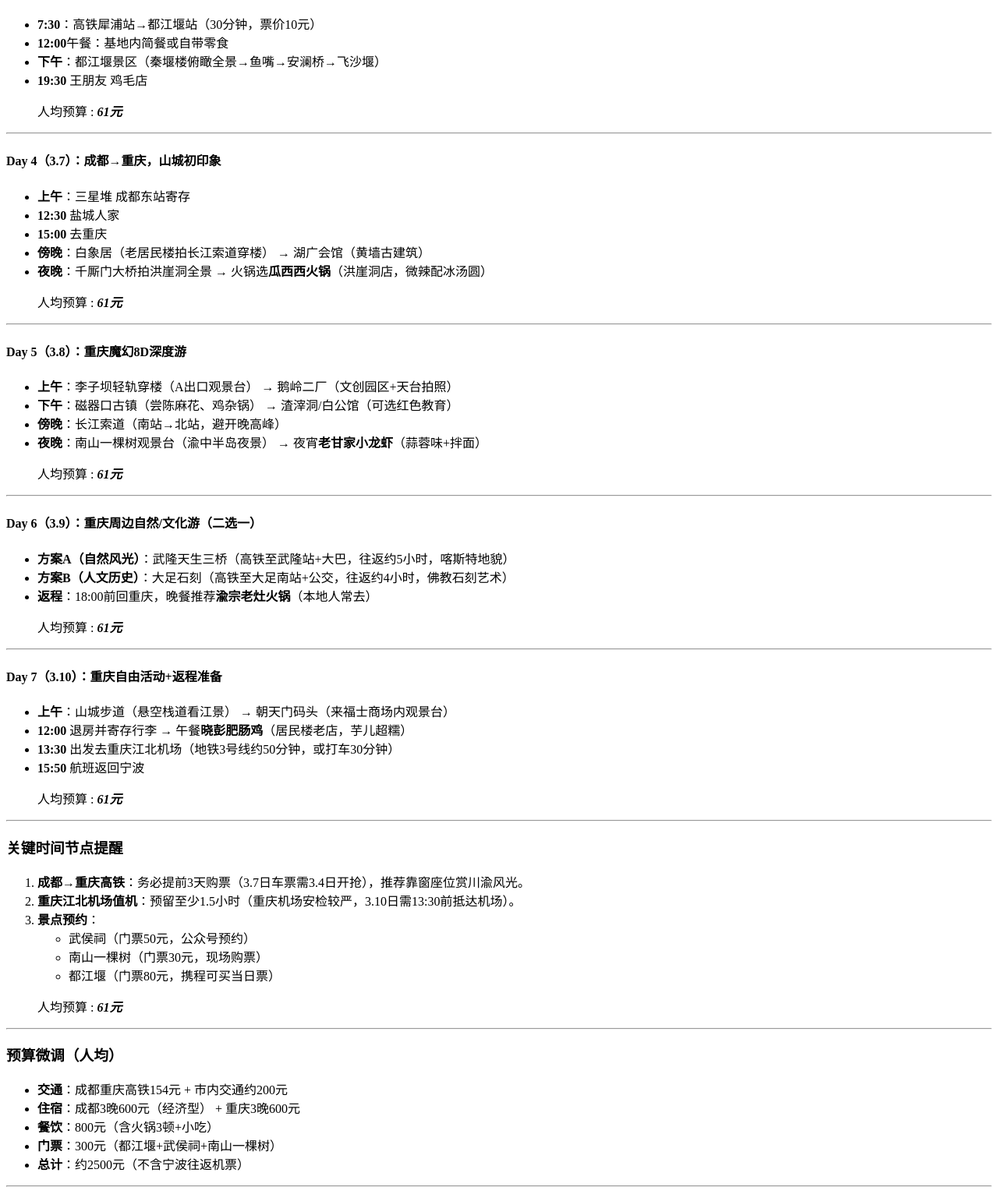
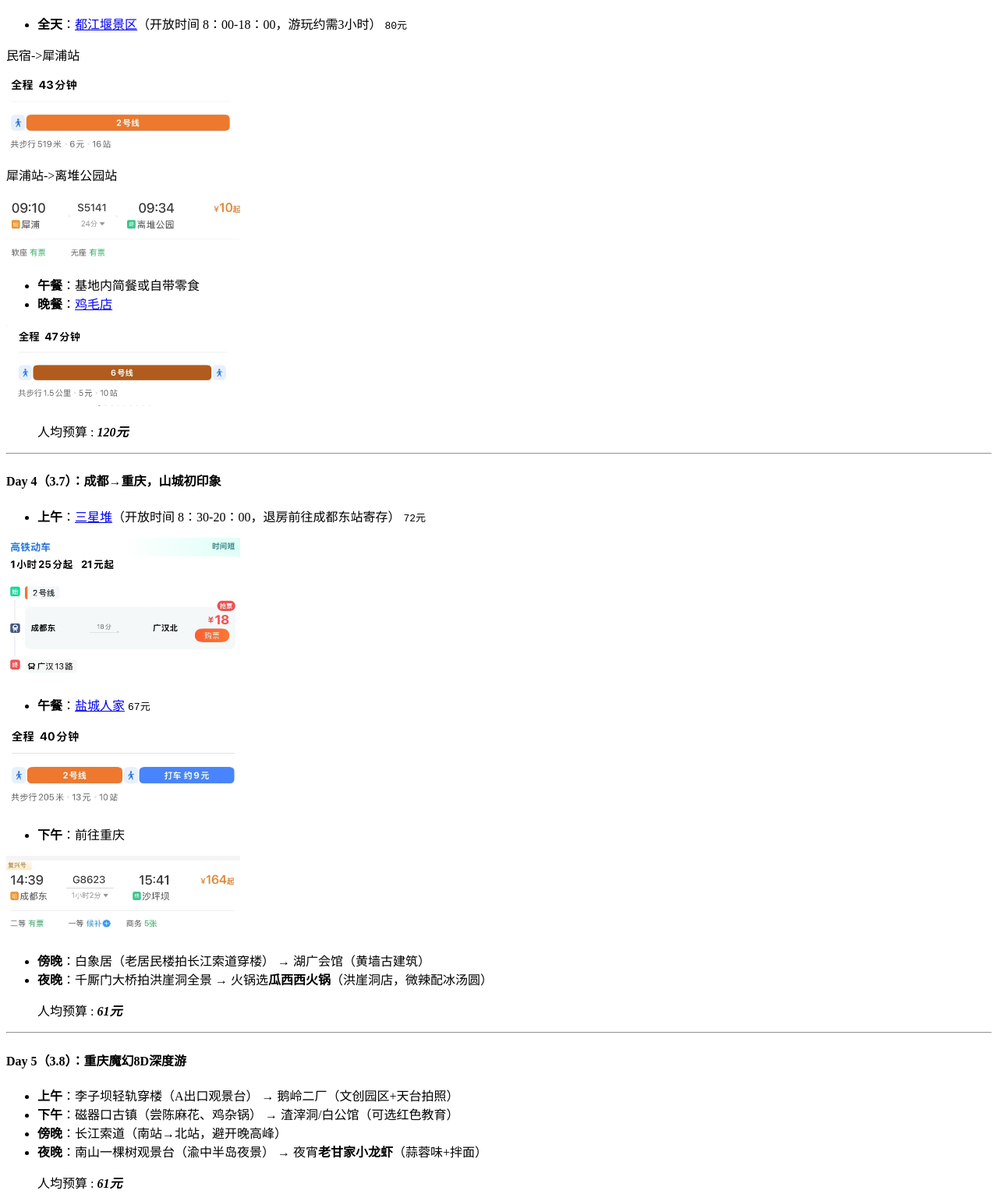
Before and after one commit to 3ggoxie/3ggoxie.github.io, an Astro site: page /posts/guide in a window 1280 px wide. Shown: the part 1480-3012 px from the top of the page at 78% size. Built offline with nearby package versions, Linux system fonts and the light colour scheme; Astro itself is replaced by a stand-in of ours.

Commit message:
finish chengdu

```diff
--- a/src/pages/posts/guide.mdx
+++ b/src/pages/posts/guide.mdx
@@ -22,9 +22,7 @@
 
 #### **Day 2（3.5）：熊猫基地+武侯祠**
 - **上午**：<a href="https://sub6591331.c.jkxds.net/panda/index">成都大熊猫繁育研究基地</a>（入园时间：8：00-12：00）`55元`
-<a href="https://surl.amap.com/BVeUUTL1vbJo">
-    <img src="/images/熊猫.jpg" alt="subway" title="由瑶多多民宿前往熊猫基地" width="300"/>
-</a>
+<a href="https://surl.amap.com/BVeUUTL1vbJo"><img src="/images/熊猫.jpg" alt="subway" title="由瑶多多民宿前往熊猫基地" width="300"/></a>
 - **午餐**：<a href="https://m.dianping.com/shopshare/laO8gFTojHrPqKfT?msource=Appshare2021&utm_source=shop_share&shoptype=10&shopcategoryid=4467&cityid=8&isoversea=0">永乐饭店</a> `62元`
 <br/>
 <a href="https://surl.amap.com/BVeUUTL1vbJo">
@@ -45,17 +43,32 @@
 ---
 
 #### **Day 3（3.6）：都江堰一日游**
-- **7:30**：高铁犀浦站→都江堰站（30分钟，票价10元）
-- **12:00**午餐：基地内简餐或自带零食
-- **下午**：都江堰景区（秦堰楼俯瞰全景→鱼嘴→安澜桥→飞沙堰）
-- **19:30** 王朋友 鸡毛店
-> 人均预算 : ***61元***
+
+- **全天**：<a href="http://ticket.djy517.com/weixin-smg/#/pages/main_v3/goods?categoryId=2">都江堰景区</a>（开放时间 8：00-18：00，游玩约需3小时） `80元`
+
+民宿->犀浦站
+<a href="https://surl.amap.com/rFaz2EBCa9g"><img src="/images/旅馆犀浦站.jpg" alt="subway" title="由民宿前往犀浦站" width="300"/></a>
+犀浦站->离堆公园站
+<a href="https://kyfw.12306.cn/otn/leftTicket/init?linktypeid=dc&fs=%E7%8A%80%E6%B5%A6,XIW&ts=%E7%A6%BB%E5%A0%86%E5%85%AC%E5%9B%AD,INW&date=2025-02-19&flag=N,N,Y"><img src="/images/犀浦到离堆.jpg" alt="railway" title="由犀浦站前往离堆公园站" width="300"/></a>
+
+- **午餐**：基地内简餐或自带零食
+- **晚餐**：<a href="https://m.dianping.com/shopshare/l7GGkNDq6Knpd8RA?msource=Appshare2021&utm_source=shop_share&shoptype=10&shopcategoryid=4467&cityid=8&isoversea=0">鸡毛店</a>
+
+<a href="https://surl.amap.com/tzBjMXzq1Gq"><img src="/images/鸡毛店.jpg" alt="subway" title="由犀浦站前往鸡毛店" width="300"/></a>
+
+> 人均预算 : ***120元***
 ---
 
 #### **Day 4（3.7）：成都→重庆，山城初印象**
-- **上午**：三星堆 成都东站寄存
-- **12:30** 盐城人家
-- **15:00** 去重庆
+- **上午**：<a href="https://www.sxd.cn/">三星堆</a>（开放时间 8：30-20：00，退房前往成都东站寄存） `72元`
+<a href="https://surl.amap.com/un52AF71j8LV"><img src="/images/去三星堆.jpg" alt="subway/railway/bus" title="由民宿前往三星堆博物馆" width="300"/></a>
+
+- **午餐**：<a href="https://m.dianping.com/shopshare/k4Bvn9RZlHSocxZT?msource=Appshare2021&utm_source=shop_share&shoptype=10&shopcategoryid=4467&cityid=8&isoversea=0">盐城人家</a> `67元`
+<a href="https://surl.amap.com/uN5YgIJrdLF"><img src="/images/盐城人家吃饭.jpg" alt="subway/railway/bus" title="由民宿前往三星堆博物馆" width="300"/></a>
+
+- **下午**：前往重庆
+<a href="https://kyfw.12306.cn/otn/leftTicket/init?linktypeid=dc&fs=%E6%88%90%E9%83%BD%E4%B8%9C,ICW&ts=%E9%87%8D%E5%BA%86,CQW&date=2025-03-05&flag=N,N,Y"><img src="/images/成都去重庆.jpg" alt="subway/railway/bus" title="由民宿前往三星堆博物馆" width="300"/></a>
+
 - **傍晚**：白象居（老居民楼拍长江索道穿楼） → 湖广会馆（黄墙古建筑）
 - **夜晚**：千厮门大桥拍洪崖洞全景 → 火锅选**瓜西西火锅**（洪崖洞店，微辣配冰汤圆）
 > 人均预算 : ***61元***
@@ -87,19 +100,15 @@
 ### **关键时间节点提醒**
 1. **成都→重庆高铁**：务必提前3天购票（3.7日车票需3.4日开抢），推荐靠窗座位赏川渝风光。
 2. **重庆江北机场值机**：预留至少1.5小时（重庆机场安检较严，3.10日需13:30前抵达机场）。
-3. **景点预约**：
-   - 武侯祠（门票50元，公众号预约）
-   - 南山一棵树（门票30元，现场购票）
-   - 都江堰（门票80元，携程可买当日票）
-> 人均预算 : ***61元***
+3. **景点预约**
 ---
 
 ### **预算微调（人均）**
-- **交通**：成都重庆高铁154元 + 市内交通约200元
-- **住宿**：成都3晚600元（经济型） + 重庆3晚600元
-- **餐饮**：800元（含火锅3顿+小吃）
-- **门票**：300元（都江堰+武侯祠+南山一棵树）
-- **总计**：约2500元（不含宁波往返机票）
+- **交通**：机票760元+高铁154元 + 市内交通约200元
+- **住宿**：成都3晚114.92元（经济型） + 重庆3晚600元
+- **餐饮**：250元
+- **门票**：185元（都江堰+武侯祠+都江堰）
+- **总计**：约2500元
 
 ---
 
```
Also changed, not shown: README.md, public/images/去三星堆.jpg (added), public/images/成都去重庆.jpg (added), public/images/旅馆犀浦站.jpg (added), public/images/犀浦到离堆.jpg (added), public/images/盐城人家吃饭.jpg (added), public/images/鸡毛店.jpg (added).
